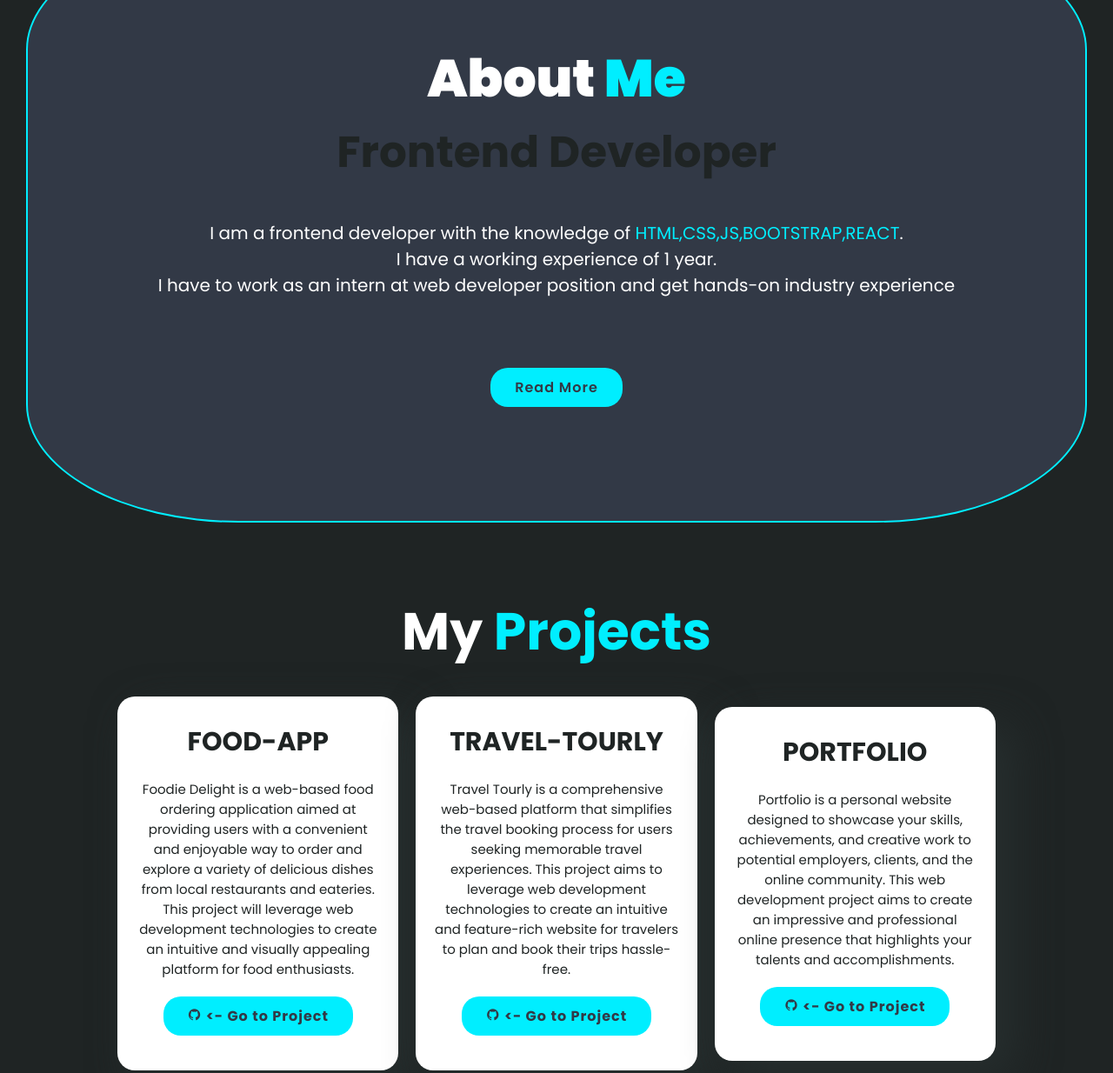
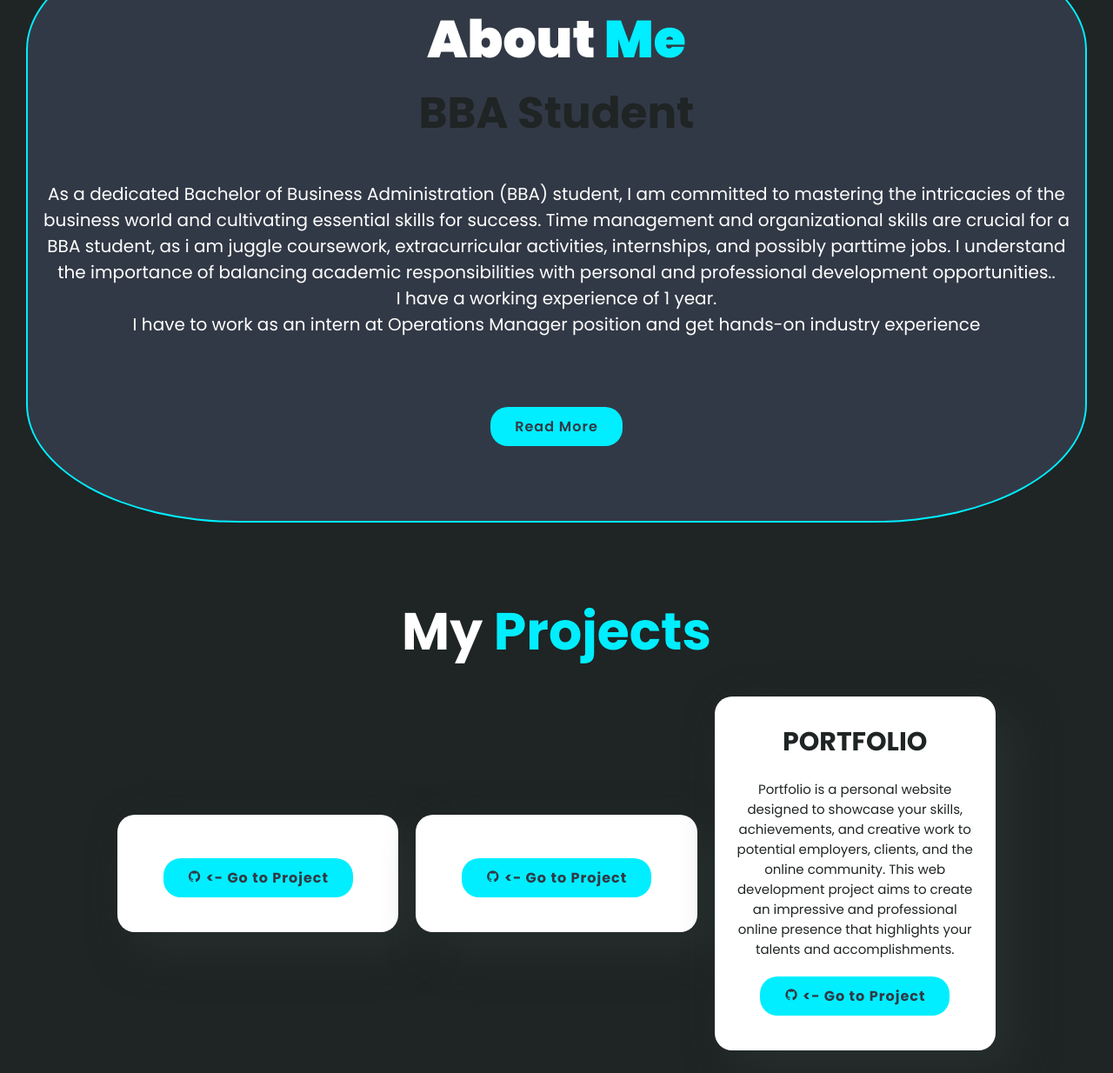
Before and after one commit to Uttkarsh632005/Portfolio-, a plain HTML site: page index.html in a window 1280 px wide. Shown: the part 809-2043 px from the top of the page at 87% size. Drawn offline with nearby package versions, Linux system fonts and the light colour scheme.

Commit message:
Update index.html

```diff
--- a/index.html
+++ b/index.html
@@ -32,11 +32,11 @@
                 <h3>Hello Everyone,</h3>
                 <h1>I am Uttkarsh Srivastava</h1>
                 <h3>And I'm a <span class="multiple-text"></span></h3>
-                <p>I have to move forward as an Business Analyst .Currently,I am pursuing Bachlor of Business Administration at Lucknow University.</p>
+                <p>I have to move forward as an Business Analyst, Data Analyst, Graphics Designer  .Currently,I am pursuing Bachlor of Business Administration at Lucknow University.</p>
                <div class="social-media">
-                    <a href="#"><i class='bx bxl-facebook'></i></a>
+                    <a href="https://www.facebook.com/utkarsh.srivastav.798278"><i class='bx bxl-facebook'></i></a>
                     <a href="https://github.com/Uttkarsh632005/Uttkarsh632005"><i class='bx bxl-github'></i></a>
-                    <a href="#"><i class='bx bxl-instagram'></i></a>
+                    <a href="https://www.instagram.com/official_usrivastava/?next=%2F"><i class='bx bxl-instagram'></i></a>
                     <a href="https://www.linkedin.com/in/uttkarsh-srivastav-3159a9253/"><i class='bx bxl-linkedin'></i></a>
                 </div>
                 <a href="https://drive.google.com/file/d/1PHe55qIlko2wGFeMQ71cvz8h1gn6lThw/view?usp=sharing" class="btn">Download Resume</a>
@@ -54,10 +54,13 @@
         <section class="about toggle" id="about">
            <div class="about-content">
             <h2 class="heading">About <span>Me</span></h2>
-            <h3>Frontend Developer</h3>
-            <p>I am a  frontend developer with the knowledge of <span>HTML,CSS,JS,BOOTSTRAP,REACT</span>.<br>
+            <h3>BBA Student </h3>
+            <p>As a dedicated Bachelor of Business Administration (BBA) student, I am committed to mastering the intricacies
+of the business world and cultivating essential skills for success. Time management and organizational skills are
+crucial for a BBA student, as i am juggle coursework, extracurricular activities, internships, and possibly parttime jobs. I understand the importance of balancing academic responsibilities with personal and professional
+development opportunities.</span>.<br>
                 I have a working experience of 1 year.<br>
-                I have to work as an intern at web developer position and get hands-on industry experience</p>
+                I have to work as an intern at Operations Manager  position and get hands-on industry experience</p>
           <a href="https://www.linkedin.com/in/uttkarsh-srivastav-3159a9253/" class="btn">Read More</a>
 
            </div>
@@ -69,14 +72,14 @@
             <h2 class="heading">My <span>Projects</span></h2>
             <div class="project-container">
                 <div class="project-box">
-                    <h2>Food-App</h2>
-                    <p>Foodie Delight is a web-based food ordering application aimed at providing users with a convenient and enjoyable way to order and explore a variety of delicious dishes from local restaurants and eateries. This project will leverage web development technologies to create an intuitive and visually appealing platform for food enthusiasts.</p>
+                    <h2></h2>
+                    <p></p>
 
                     <a href="#" class="btn btn1"><i class='bx bxl-github'><b> <- Go to Project</b></i></a>
                 </div>
                 <div class="project-box">
-                    <h2>Travel-Tourly</h2>
-                    <p>Travel Tourly is a comprehensive web-based platform that simplifies the travel booking process for users seeking memorable travel experiences. This project aims to leverage web development technologies to create an intuitive and feature-rich website for travelers to plan and book their trips hassle-free.</p>
+                    <h2></h2>
+                    <p></p>
                     <a href="#" class="btn btn1"><i class='bx bxl-github'><b> <- Go to Project</b></i></a>
                 </div>
                 <div class="project-box">
@@ -92,7 +95,7 @@
                 <a href="https://www.linkedin.com/in/uttkarsh-srivastav-3159a9253/" class="contact-link" title="Linkedin">
                     <i class="fa-brands fa-linkedin fa-4x"></i>
                 </a>
-                 <a href="#" class="contact-link" title="Instagram">
+                 <a href="https://www.instagram.com/official_usrivastava/?next=%2F" class="contact-link" title="Instagram">
                     <i class="fa-brands fa-instagram fa-4x"></i>
                  </a>
               <a href="https://github.com/Uttkarsh632005/Uttkarsh632005" class="contact-link" title="Github">
```
